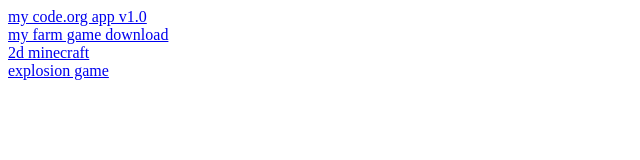
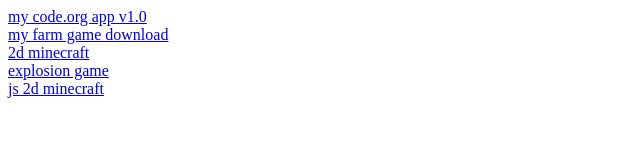
Before and after one commit to pixelmonaskarion/pixelmonaskarion.github.io, a plain HTML site: page index.html in a window 1280 px wide. Shown: the whole page, without its empty margins (0-640 px from the left). Drawn offline with Linux system fonts and the light colour scheme.

Commit message:
Update index.html

```diff
--- a/index.html
+++ b/index.html
@@ -5,3 +5,5 @@
 <a href="2dminecraft/index.html">2d minecraft</a>
 <br>
 <a href="explosion-game.jar">explosion game</a>
+<br>
+<a href="game.html">js 2d minecraft</a>
```
